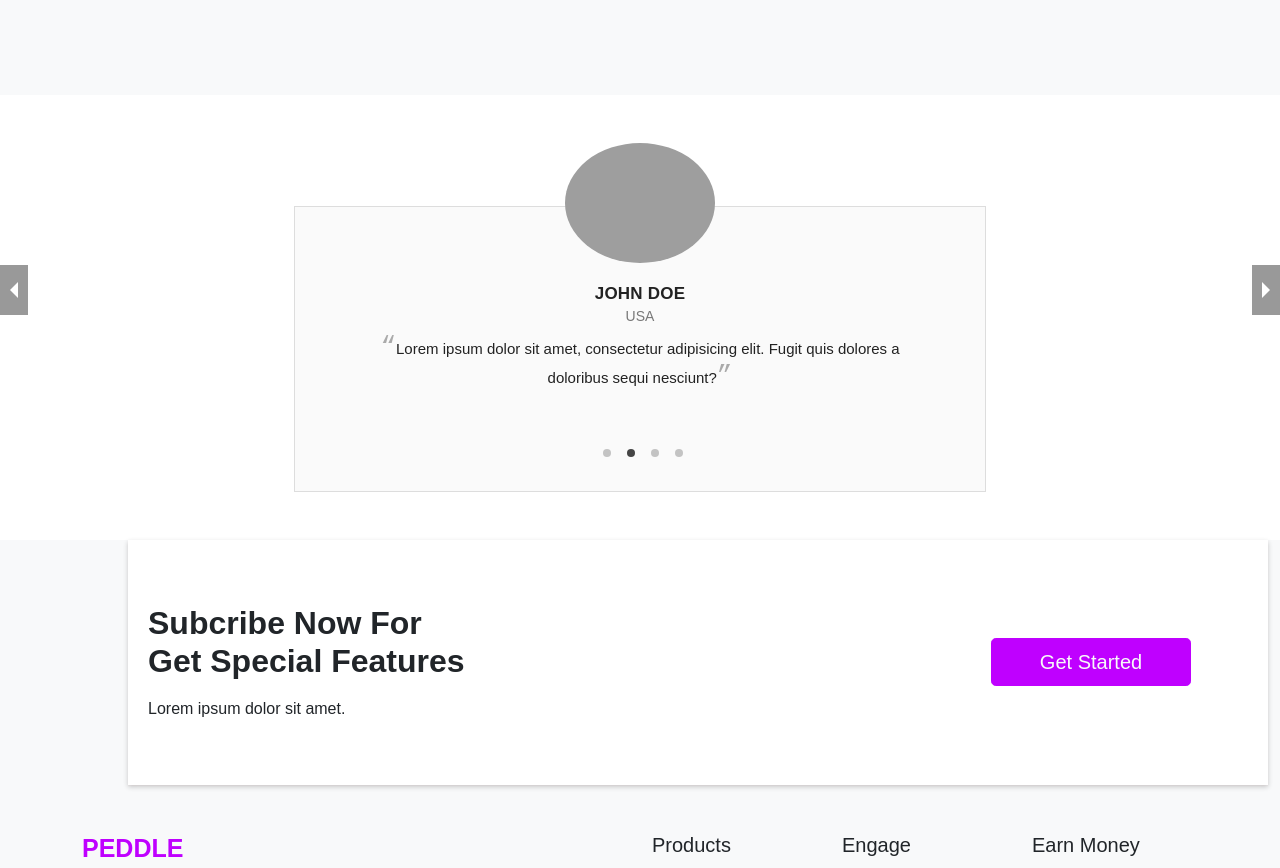
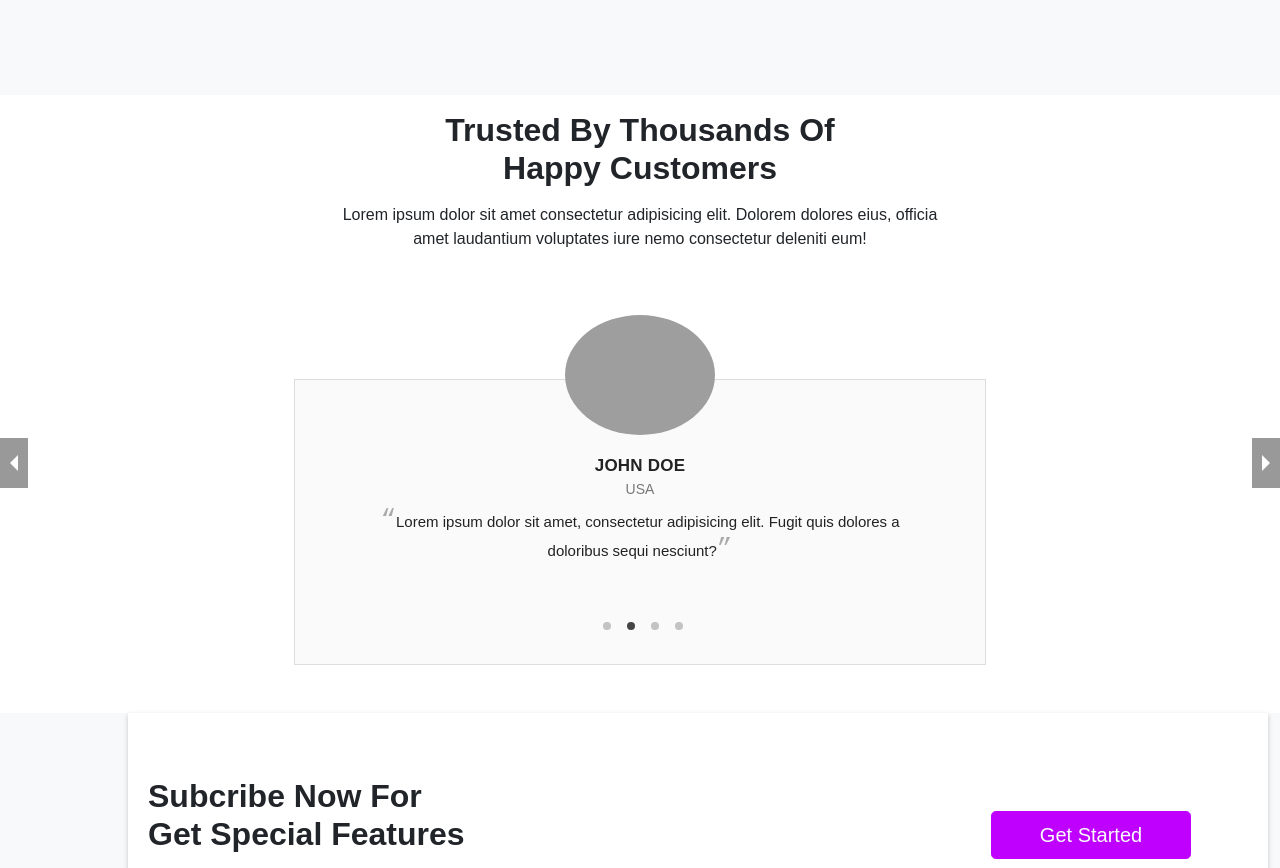
Before and after one commit to Ekwugha/paddle-frontend-assessment, a React (Create React App) app: page / in a window 1280 px wide. Shown: the part 2771-3639 px from the top of the page. Built offline with nearby package versions, Linux system fonts and the light colour scheme; grey boxes are pictures that could not be loaded.

Commit message:
updated the testimonial component by adding the title and title paragraph component

```diff
--- a/src/components/testimonial/testimonial.component.jsx
+++ b/src/components/testimonial/testimonial.component.jsx
@@ -1,4 +1,6 @@
 import React from 'react';
+import Title from '../title/title.component';
+import Paragraph from '../title-paragraph/title-paragraph.component';
 import "react-responsive-carousel/lib/styles/carousel.min.css";
 import { Carousel } from 'react-responsive-carousel';
 import './testimonial.styles.css';
@@ -6,6 +8,10 @@ import './testimonial.styles.css';
 function Testimonial() {
     return (
         <div>
+            <div className="text-center">
+                <Title> Trusted by Thousands of <br/> Happy Customers </Title>
+                <Paragraph> Lorem ipsum dolor sit amet consectetur adipisicing elit. Dolorem dolores eius, officia <br/> amet laudantium voluptates iure nemo consectetur deleniti eum! </Paragraph>
+            </div>
             <Carousel
                 showArrows={true}
                 infiniteLoop={true}
```
